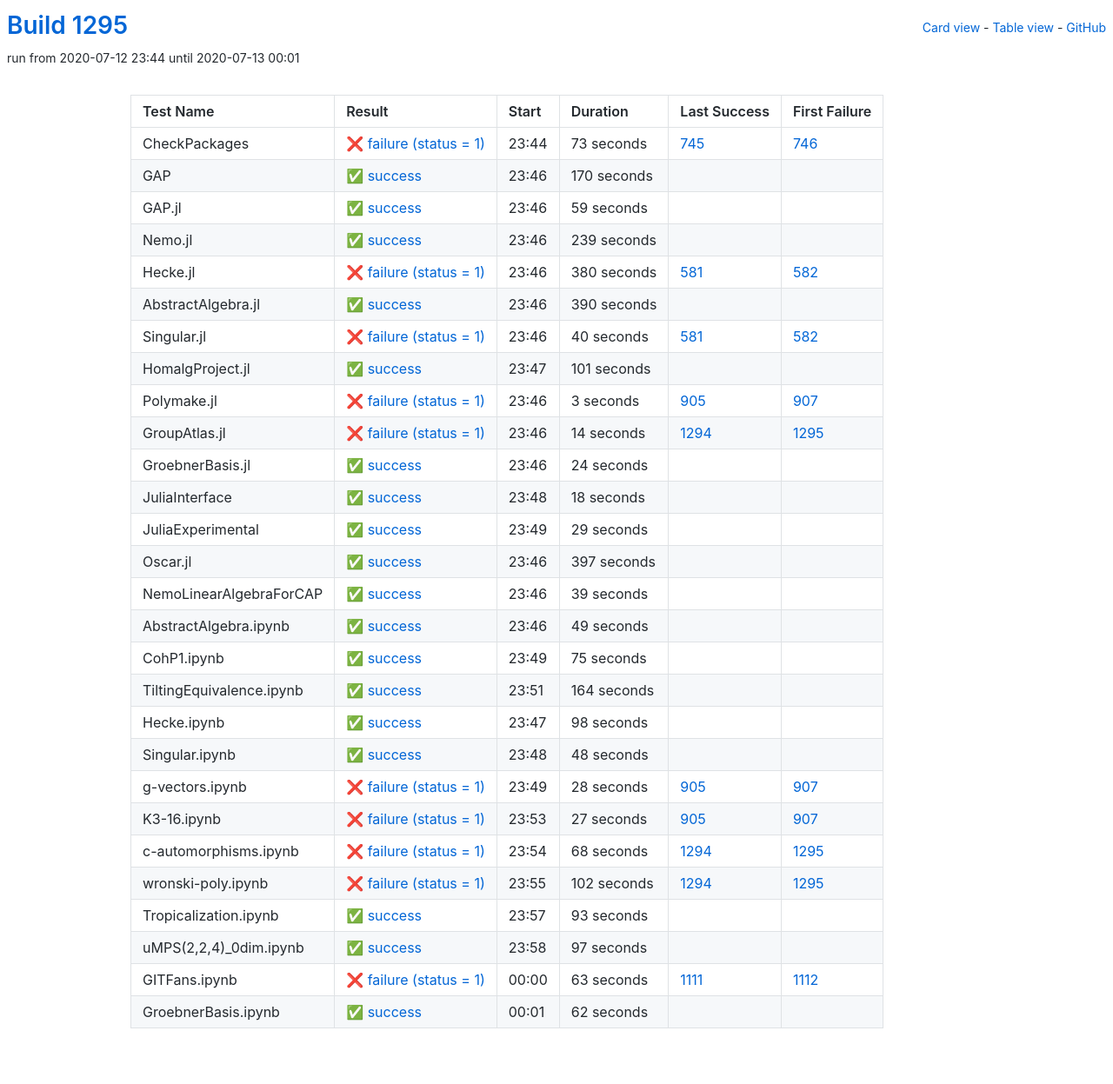
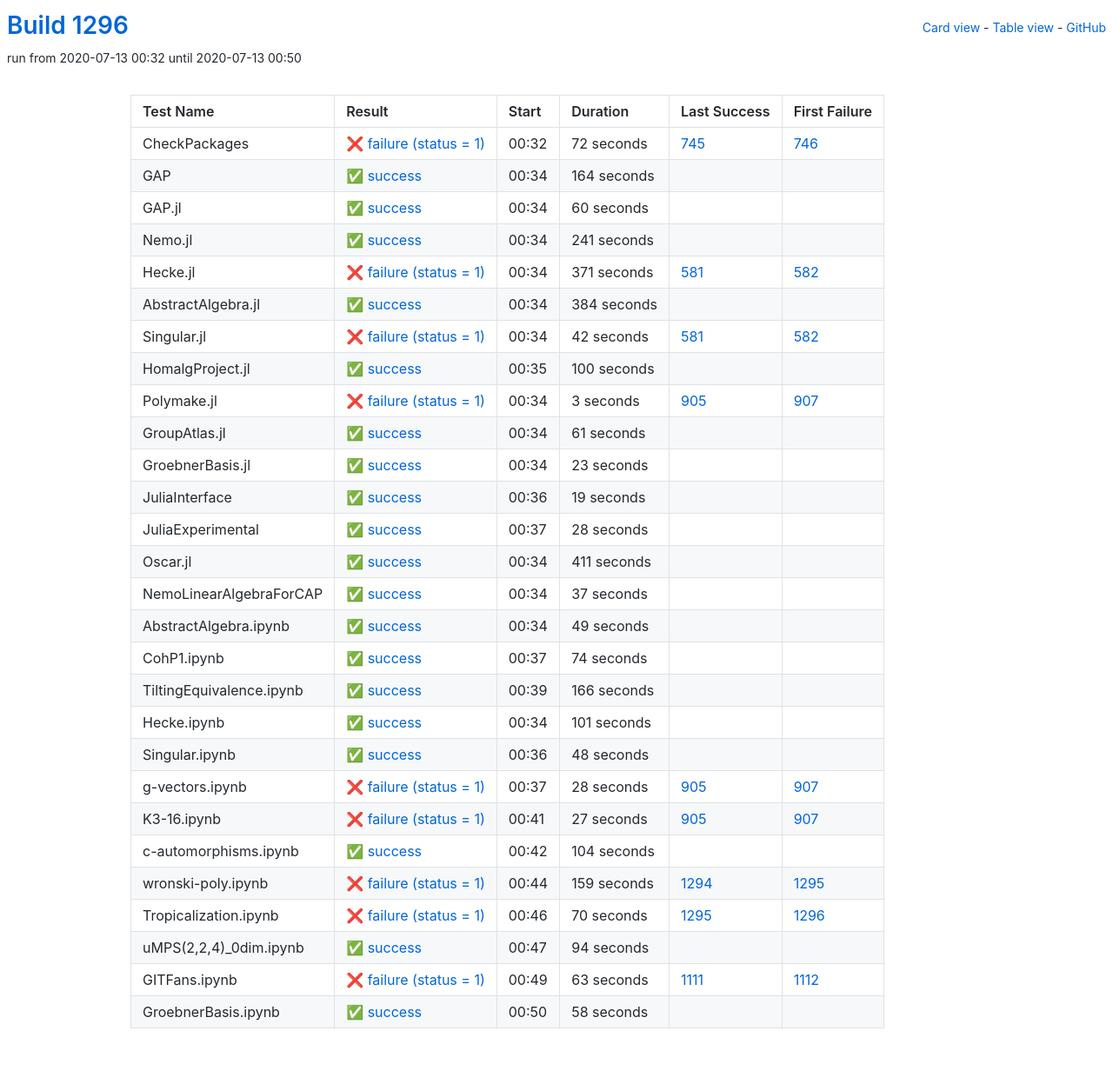
Before and after one commit to oscar-system/oscar-ci-status-1.4, a Jekyll site: the page built from table.html, in a window 1280 px wide. Shown: the whole page at 87% size. Built offline with Jekyll 4.4.1, drawn with Linux system fonts in a browser that asks for light colours.

Commit message:
Build #1296

```diff
--- a/_data/ci.yml
+++ b/_data/ci.yml
@@ -1,6 +1,6 @@
 ---
-build: 1295
-build_url: https://oscarci.mathematik.uni-kl.de/job/oscar-julia-1.4/1295/
+build: 1296
+build_url: https://oscarci.mathematik.uni-kl.de/job/oscar-julia-1.4/1296/
 job: oscar-julia-1.4
 organization: oscar-system
 repo: oscar-ci-status-1.4
@@ -8,104 +8,104 @@ repourl: https://github.com/oscar-system/oscar-ci-status-1.4
 tests:
 - name: CheckPackages
   id: checkpackages
-  log: https://oscarci.mathematik.uni-kl.de/job/oscar-julia-1.4/1295/artifact/logs/build-1295/CheckPackages.log
-  start: 2020-07-12 23:44
+  log: https://oscarci.mathematik.uni-kl.de/job/oscar-julia-1.4/1296/artifact/logs/build-1296/CheckPackages.log
+  start: 2020-07-13 00:32
   success: false
   exitcode: 1
   status: failure
-  duration: 73
+  duration: 72
   last_success: 745
   last_success_url: https://oscarci.mathematik.uni-kl.de/job/oscar-julia-1.4/745/
   first_failure: 746
   first_failure_url: https://oscarci.mathematik.uni-kl.de/job/oscar-julia-1.4/746/
 - name: GAP
   id: gap
-  log: https://oscarci.mathematik.uni-kl.de/job/oscar-julia-1.4/1295/artifact/logs/build-1295/GAP.log
-  start: 2020-07-12 23:46
+  log: https://oscarci.mathematik.uni-kl.de/job/oscar-julia-1.4/1296/artifact/logs/build-1296/GAP.log
+  start: 2020-07-13 00:34
   success: true
   exitcode: 0
   status: success
-  duration: 170
+  duration: 164
   last_success: false
   last_success_url:
   first_failure: false
   first_failure_url:
 - name: GAP.jl
   id: gap-jl
-  log: https://oscarci.mathematik.uni-kl.de/job/oscar-julia-1.4/1295/artifact/logs/build-1295/GAP.jl.log
-  start: 2020-07-12 23:46
+  log: https://oscarci.mathematik.uni-kl.de/job/oscar-julia-1.4/1296/artifact/logs/build-1296/GAP.jl.log
+  start: 2020-07-13 00:34
   success: true
   exitcode: 0
   status: success
-  duration: 59
+  duration: 60
   last_success: false
   last_success_url:
   first_failure: false
   first_failure_url:
 - name: Nemo.jl
   id: nemo-jl
-  log: https://oscarci.mathematik.uni-kl.de/job/oscar-julia-1.4/1295/artifact/logs/build-1295/Nemo.jl.log
-  start: 2020-07-12 23:46
+  log: https://oscarci.mathematik.uni-kl.de/job/oscar-julia-1.4/1296/artifact/logs/build-1296/Nemo.jl.log
+  start: 2020-07-13 00:34
   success: true
   exitcode: 0
   status: success
-  duration: 239
+  duration: 241
   last_success: false
   last_success_url:
   first_failure: false
   first_failure_url:
 - name: Hecke.jl
   id: hecke-jl
-  log: https://oscarci.mathematik.uni-kl.de/job/oscar-julia-1.4/1295/artifact/logs/build-1295/Hecke.jl.log
-  start: 2020-07-12 23:46
+  log: https://oscarci.mathematik.uni-kl.de/job/oscar-julia-1.4/1296/artifact/logs/build-1296/Hecke.jl.log
+  start: 2020-07-13 00:34
   success: false
   exitcode: 1
   status: failure
-  duration: 380
+  duration: 371
   last_success: 581
   last_success_url: https://oscarci.mathematik.uni-kl.de/job/oscar-julia-1.4/581/
   first_failure: 582
   first_failure_url: https://oscarci.mathematik.uni-kl.de/job/oscar-julia-1.4/582/
 - name: AbstractAlgebra.jl
   id: abstractalgebra-jl
-  log: https://oscarci.mathematik.uni-kl.de/job/oscar-julia-1.4/1295/artifact/logs/build-1295/AbstractAlgebra.jl.log
-  start: 2020-07-12 23:46
+  log: https://oscarci.mathematik.uni-kl.de/job/oscar-julia-1.4/1296/artifact/logs/build-1296/AbstractAlgebra.jl.log
+  start: 2020-07-13 00:34
   success: true
   exitcode: 0
   status: success
-  duration: 390
+  duration: 384
   last_success: false
   last_success_url:
   first_failure: false
   first_failure_url:
 - name: Singular.jl
   id: singular-jl
-  log: https://oscarci.mathematik.uni-kl.de/job/oscar-julia-1.4/1295/artifact/logs/build-1295/Singular.jl.log
-  start: 2020-07-12 23:46
+  log: https://oscarci.mathematik.uni-kl.de/job/oscar-julia-1.4/1296/artifact/logs/build-1296/Singular.jl.log
+  start: 2020-07-13 00:34
   success: false
   exitcode: 1
   status: failure
-  duration: 40
+  duration: 42
   last_success: 581
   last_success_url: https://oscarci.mathematik.uni-kl.de/job/oscar-julia-1.4/581/
   first_failure: 582
   first_failure_url: https://oscarci.mathematik.uni-kl.de/job/oscar-julia-1.4/582/
 - name: HomalgProject.jl
   id: homalgproject-jl
-  log: https://oscarci.mathematik.uni-kl.de/job/oscar-julia-1.4/1295/artifact/logs/build-1295/HomalgProject.jl.log
-  start: 2020-07-12 23:47
+  log: https://oscarci.mathematik.uni-kl.de/job/oscar-julia-1.4/1296/artifact/logs/build-1296/HomalgProject.jl.log
+  start: 2020-07-13 00:35
   success: true
   exitcode: 0
   status: success
-  duration: 101
+  duration: 100
   last_success: false
   last_success_url:
   first_failure: false
   first_failure_url:
 - name: Polymake.jl
   id: polymake-jl
-  log: https://oscarci.mathematik.uni-kl.de/job/oscar-julia-1.4/1295/artifact/logs/build-1295/Polymake.jl.log
-  start: 2020-07-12 23:46
+  log: https://oscarci.mathematik.uni-kl.de/job/oscar-julia-1.4/1296/artifact/logs/build-1296/Polymake.jl.log
+  start: 2020-07-13 00:34
   success: false
   exitcode: 1
   status: failure
@@ -116,80 +116,80 @@ tests:
   first_failure_url: https://oscarci.mathematik.uni-kl.de/job/oscar-julia-1.4/907/
 - name: GroupAtlas.jl
   id: groupatlas-jl
-  log: https://oscarci.mathematik.uni-kl.de/job/oscar-julia-1.4/1295/artifact/logs/build-1295/GroupAtlas.jl.log
-  start: 2020-07-12 23:46
-  success: false
-  exitcode: 1
-  status: failure
-  duration: 14
-  last_success: 1294
-  last_success_url: https://oscarci.mathematik.uni-kl.de/job/oscar-julia-1.4/1294/
-  first_failure: 1295
-  first_failure_url: https://oscarci.mathematik.uni-kl.de/job/oscar-julia-1.4/1295/
-- name: GroebnerBasis.jl
-  id: groebnerbasis-jl
-  log: https://oscarci.mathematik.uni-kl.de/job/oscar-julia-1.4/1295/artifact/logs/build-1295/GroebnerBasis.jl.log
-  start: 2020-07-12 23:46
+  log: https://oscarci.mathematik.uni-kl.de/job/oscar-julia-1.4/1296/artifact/logs/build-1296/GroupAtlas.jl.log
+  start: 2020-07-13 00:34
   success: true
   exitcode: 0
   status: success
-  duration: 24
+  duration: 61
+  last_success: false
+  last_success_url:
+  first_failure: false
+  first_failure_url:
+- name: GroebnerBasis.jl
+  id: groebnerbasis-jl
+  log: https://oscarci.mathematik.uni-kl.de/job/oscar-julia-1.4/1296/artifact/logs/build-1296/GroebnerBasis.jl.log
+  start: 2020-07-13 00:34
+  success: true
+  exitcode: 0
+  status: success
+  duration: 23
   last_success: false
   last_success_url:
   first_failure: false
   first_failure_url:
 - name: JuliaInterface
   id: juliainterface
-  log: https://oscarci.mathematik.uni-kl.de/job/oscar-julia-1.4/1295/artifact/logs/build-1295/JuliaInterface.log
-  start: 2020-07-12 23:48
+  log: https://oscarci.mathematik.uni-kl.de/job/oscar-julia-1.4/1296/artifact/logs/build-1296/JuliaInterface.log
+  start: 2020-07-13 00:36
   success: true
   exitcode: 0
   status: success
-  duration: 18
+  duration: 19
   last_success: false
   last_success_url:
   first_failure: false
   first_failure_url:
 - name: JuliaExperimental
   id: juliaexperimental
-  log: https://oscarci.mathematik.uni-kl.de/job/oscar-julia-1.4/1295/artifact/logs/build-1295/JuliaExperimental.log
-  start: 2020-07-12 23:49
+  log: https://oscarci.mathematik.uni-kl.de/job/oscar-julia-1.4/1296/artifact/logs/build-1296/JuliaExperimental.log
+  start: 2020-07-13 00:37
   success: true
   exitcode: 0
   status: success
-  duration: 29
+  duration: 28
   last_success: false
   last_success_url:
   first_failure: false
   first_failure_url:
 - name: Oscar.jl
   id: oscar-jl
-  log: https://oscarci.mathematik.uni-kl.de/job/oscar-julia-1.4/1295/artifact/logs/build-1295/Oscar.jl.log
-  start: 2020-07-12 23:46
+  log: https://oscarci.mathematik.uni-kl.de/job/oscar-julia-1.4/1296/artifact/logs/build-1296/Oscar.jl.log
+  start: 2020-07-13 00:34
   success: true
   exitcode: 0
   status: success
-  duration: 397
+  duration: 411
   last_success: false
   last_success_url:
   first_failure: false
   first_failure_url:
 - name: NemoLinearAlgebraForCAP
   id: nemolinearalgebraforcap
-  log: https://oscarci.mathematik.uni-kl.de/job/oscar-julia-1.4/1295/artifact/logs/build-1295/NemoLinearAlgebraForCAP.log
-  start: 2020-07-12 23:46
+  log: https://oscarci.mathematik.uni-kl.de/job/oscar-julia-1.4/1296/artifact/logs/build-1296/NemoLinearAlgebraForCAP.log
+  start: 2020-07-13 00:34
   success: true
   exitcode: 0
   status: success
-  duration: 39
+  duration: 37
   last_success: false
   last_success_url:
   first_failure: false
   first_failure_url:
 - name: AbstractAlgebra.ipynb
   id: abstractalgebra-ipynb
-  log: https://oscarci.mathematik.uni-kl.de/job/oscar-julia-1.4/1295/artifact/logs/build-1295/AbstractAlgebra.ipynb.log
-  start: 2020-07-12 23:46
+  log: https://oscarci.mathematik.uni-kl.de/job/oscar-julia-1.4/1296/artifact/logs/build-1296/AbstractAlgebra.ipynb.log
+  start: 2020-07-13 00:34
   success: true
   exitcode: 0
   status: success
@@ -200,44 +200,44 @@ tests:
   first_failure_url:
 - name: CohP1.ipynb
   id: cohp1-ipynb
-  log: https://oscarci.mathematik.uni-kl.de/job/oscar-julia-1.4/1295/artifact/logs/build-1295/CohP1.ipynb.log
-  start: 2020-07-12 23:49
+  log: https://oscarci.mathematik.uni-kl.de/job/oscar-julia-1.4/1296/artifact/logs/build-1296/CohP1.ipynb.log
+  start: 2020-07-13 00:37
   success: true
   exitcode: 0
   status: success
-  duration: 75
+  duration: 74
   last_success: false
   last_success_url:
   first_failure: false
   first_failure_url:
 - name: TiltingEquivalence.ipynb
   id: tiltingequivalence-ipynb
-  log: https://oscarci.mathematik.uni-kl.de/job/oscar-julia-1.4/1295/artifact/logs/build-1295/TiltingEquivalence.ipynb.log
-  start: 2020-07-12 23:51
+  log: https://oscarci.mathematik.uni-kl.de/job/oscar-julia-1.4/1296/artifact/logs/build-1296/TiltingEquivalence.ipynb.log
+  start: 2020-07-13 00:39
   success: true
   exitcode: 0
   status: success
-  duration: 164
+  duration: 166
   last_success: false
   last_success_url:
   first_failure: false
   first_failure_url:
 - name: Hecke.ipynb
   id: hecke-ipynb
-  log: https://oscarci.mathematik.uni-kl.de/job/oscar-julia-1.4/1295/artifact/logs/build-1295/Hecke.ipynb.log
-  start: 2020-07-12 23:47
+  log: https://oscarci.mathematik.uni-kl.de/job/oscar-julia-1.4/1296/artifact/logs/build-1296/Hecke.ipynb.log
+  start: 2020-07-13 00:34
   success: true
   exitcode: 0
   status: success
-  duration: 98
+  duration: 101
   last_success: false
   last_success_url:
   first_failure: false
   first_failure_url:
 - name: Singular.ipynb
   id: singular-ipynb
-  log: https://oscarci.mathematik.uni-kl.de/job/oscar-julia-1.4/1295/artifact/logs/build-1295/Singular.ipynb.log
-  start: 2020-07-12 23:48
+  log: https://oscarci.mathematik.uni-kl.de/job/oscar-julia-1.4/1296/artifact/logs/build-1296/Singular.ipynb.log
+  start: 2020-07-13 00:36
   success: true
   exitcode: 0
   status: success
@@ -248,8 +248,8 @@ tests:
   first_failure_url:
 - name: g-vectors.ipynb
   id: g-vectors-ipynb
-  log: https://oscarci.mathematik.uni-kl.de/job/oscar-julia-1.4/1295/artifact/logs/build-1295/g-vectors.ipynb.log
-  start: 2020-07-12 23:49
+  log: https://oscarci.mathematik.uni-kl.de/job/oscar-julia-1.4/1296/artifact/logs/build-1296/g-vectors.ipynb.log
+  start: 2020-07-13 00:37
   success: false
   exitcode: 1
   status: failure
@@ -260,8 +260,8 @@ tests:
   first_failure_url: https://oscarci.mathematik.uni-kl.de/job/oscar-julia-1.4/907/
 - name: K3-16.ipynb
   id: k3-16-ipynb
-  log: https://oscarci.mathematik.uni-kl.de/job/oscar-julia-1.4/1295/artifact/logs/build-1295/K3-16.ipynb.log
-  start: 2020-07-12 23:53
+  log: https://oscarci.mathematik.uni-kl.de/job/oscar-julia-1.4/1296/artifact/logs/build-1296/K3-16.ipynb.log
+  start: 2020-07-13 00:41
   success: false
   exitcode: 1
   status: failure
@@ -272,56 +272,56 @@ tests:
   first_failure_url: https://oscarci.mathematik.uni-kl.de/job/oscar-julia-1.4/907/
 - name: c-automorphisms.ipynb
   id: c-automorphisms-ipynb
-  log: https://oscarci.mathematik.uni-kl.de/job/oscar-julia-1.4/1295/artifact/logs/build-1295/c-automorphisms.ipynb.log
-  start: 2020-07-12 23:54
+  log: https://oscarci.mathematik.uni-kl.de/job/oscar-julia-1.4/1296/artifact/logs/build-1296/c-automorphisms.ipynb.log
+  start: 2020-07-13 00:42
+  success: true
+  exitcode: 0
+  status: success
+  duration: 104
+  last_success: false
+  last_success_url:
+  first_failure: false
+  first_failure_url:
+- name: wronski-poly.ipynb
+  id: wronski-poly-ipynb
+  log: https://oscarci.mathematik.uni-kl.de/job/oscar-julia-1.4/1296/artifact/logs/build-1296/wronski-poly.ipynb.log
+  start: 2020-07-13 00:44
   success: false
   exitcode: 1
   status: failure
-  duration: 68
-  last_success: 1294
-  last_success_url: https://oscarci.mathematik.uni-kl.de/job/oscar-julia-1.4/1294/
-  first_failure: 1295
-  first_failure_url: https://oscarci.mathematik.uni-kl.de/job/oscar-julia-1.4/1295/
-- name: wronski-poly.ipynb
-  id: wronski-poly-ipynb
-  log: https://oscarci.mathematik.uni-kl.de/job/oscar-julia-1.4/1295/artifact/logs/build-1295/wronski-poly.ipynb.log
-  start: 2020-07-12 23:55
-  success: false
-  exitcode: 1
-  status: failure
-  duration: 102
+  duration: 159
   last_success: 1294
   last_success_url: https://oscarci.mathematik.uni-kl.de/job/oscar-julia-1.4/1294/
   first_failure: 1295
   first_failure_url: https://oscarci.mathematik.uni-kl.de/job/oscar-julia-1.4/1295/
 - name: Tropicalization.ipynb
   id: tropicalization-ipynb
-  log: https://oscarci.mathematik.uni-kl.de/job/oscar-julia-1.4/1295/artifact/logs/build-1295/Tropicalization.ipynb.log
-  start: 2020-07-12 23:57
+  log: https://oscarci.mathematik.uni-kl.de/job/oscar-julia-1.4/1296/artifact/logs/build-1296/Tropicalization.ipynb.log
+  start: 2020-07-13 00:46
+  success: false
+  exitcode: 1
+  status: failure
+  duration: 70
+  last_success: 1295
+  last_success_url: https://oscarci.mathematik.uni-kl.de/job/oscar-julia-1.4/1295/
+  first_failure: 1296
+  first_failure_url: https://oscarci.mathematik.uni-kl.de/job/oscar-julia-1.4/1296/
+- name: uMPS(2,2,4)_0dim.ipynb
+  id: umps-2-2-4-0dim-ipynb
+  log: https://oscarci.mathematik.uni-kl.de/job/oscar-julia-1.4/1296/artifact/logs/build-1296/uMPS-2-2-4-_0dim.ipynb.log
+  start: 2020-07-13 00:47
   success: true
   exitcode: 0
   status: success
-  duration: 93
-  last_success: false
-  last_success_url:
-  first_failure: false
-  first_failure_url:
-- name: uMPS(2,2,4)_0dim.ipynb
-  id: umps-2-2-4-0dim-ipynb
-  log: https://oscarci.mathematik.uni-kl.de/job/oscar-julia-1.4/1295/artifact/logs/build-1295/uMPS-2-2-4-_0dim.ipynb.log
-  start: 2020-07-12 23:58
-  success: true
-  exitcode: 0
-  status: success
-  duration: 97
+  duration: 94
   last_success: false
   last_success_url:
   first_failure: false
   first_failure_url:
 - name: GITFans.ipynb
   id: gitfans-ipynb
-  log: https://oscarci.mathematik.uni-kl.de/job/oscar-julia-1.4/1295/artifact/logs/build-1295/GITFans.ipynb.log
-  start: 2020-07-13 00:00
+  log: https://oscarci.mathematik.uni-kl.de/job/oscar-julia-1.4/1296/artifact/logs/build-1296/GITFans.ipynb.log
+  start: 2020-07-13 00:49
   success: false
   exitcode: 1
   status: failure
@@ -332,12 +332,12 @@ tests:
   first_failure_url: https://oscarci.mathematik.uni-kl.de/job/oscar-julia-1.4/1112/
 - name: GroebnerBasis.ipynb
   id: groebnerbasis-ipynb
-  log: https://oscarci.mathematik.uni-kl.de/job/oscar-julia-1.4/1295/artifact/logs/build-1295/GroebnerBasis.ipynb.log
-  start: 2020-07-13 00:01
+  log: https://oscarci.mathematik.uni-kl.de/job/oscar-julia-1.4/1296/artifact/logs/build-1296/GroebnerBasis.ipynb.log
+  start: 2020-07-13 00:50
   success: true
   exitcode: 0
   status: success
-  duration: 62
+  duration: 58
   last_success: false
   last_success_url:
   first_failure: false
```
Also changed, not shown: README.md.
